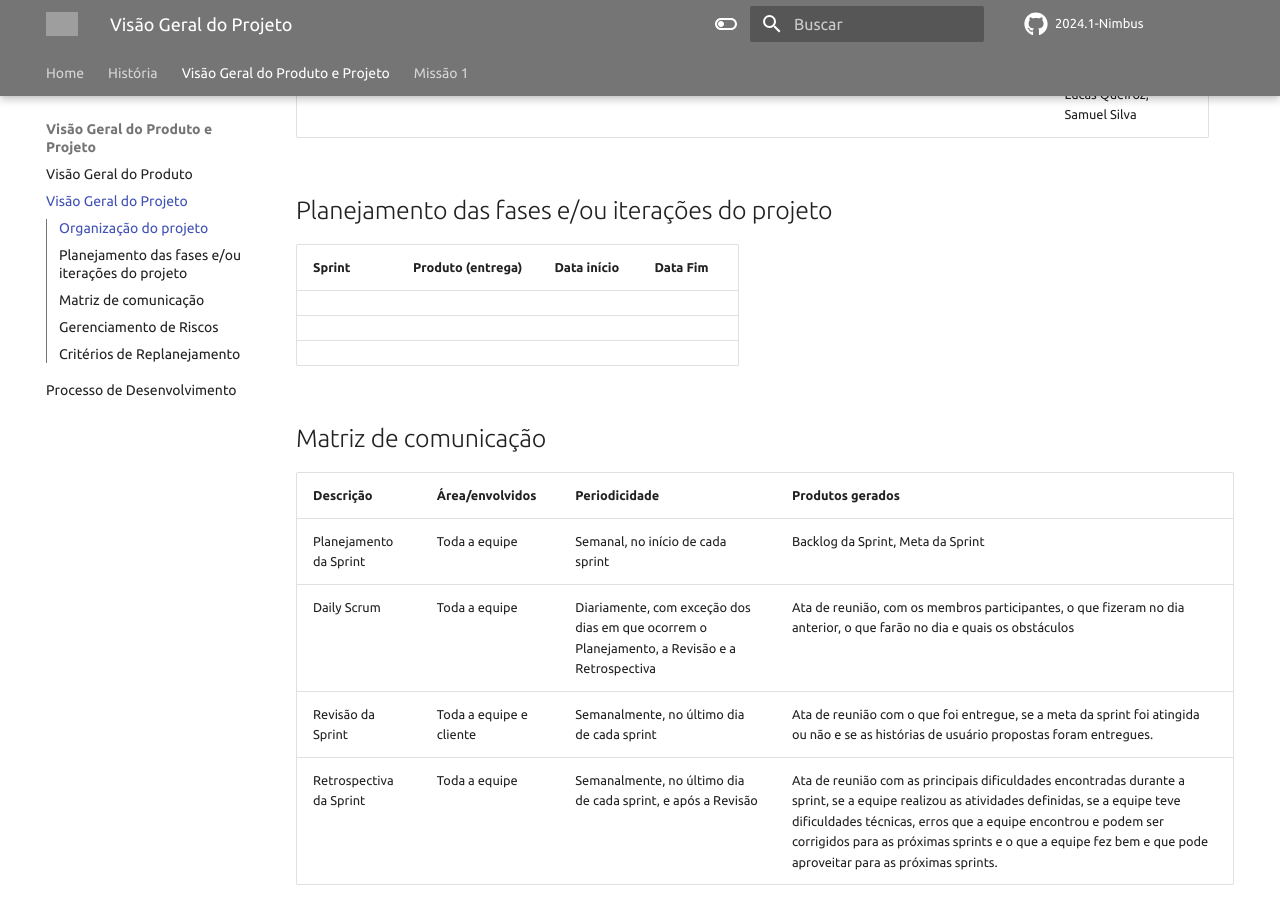
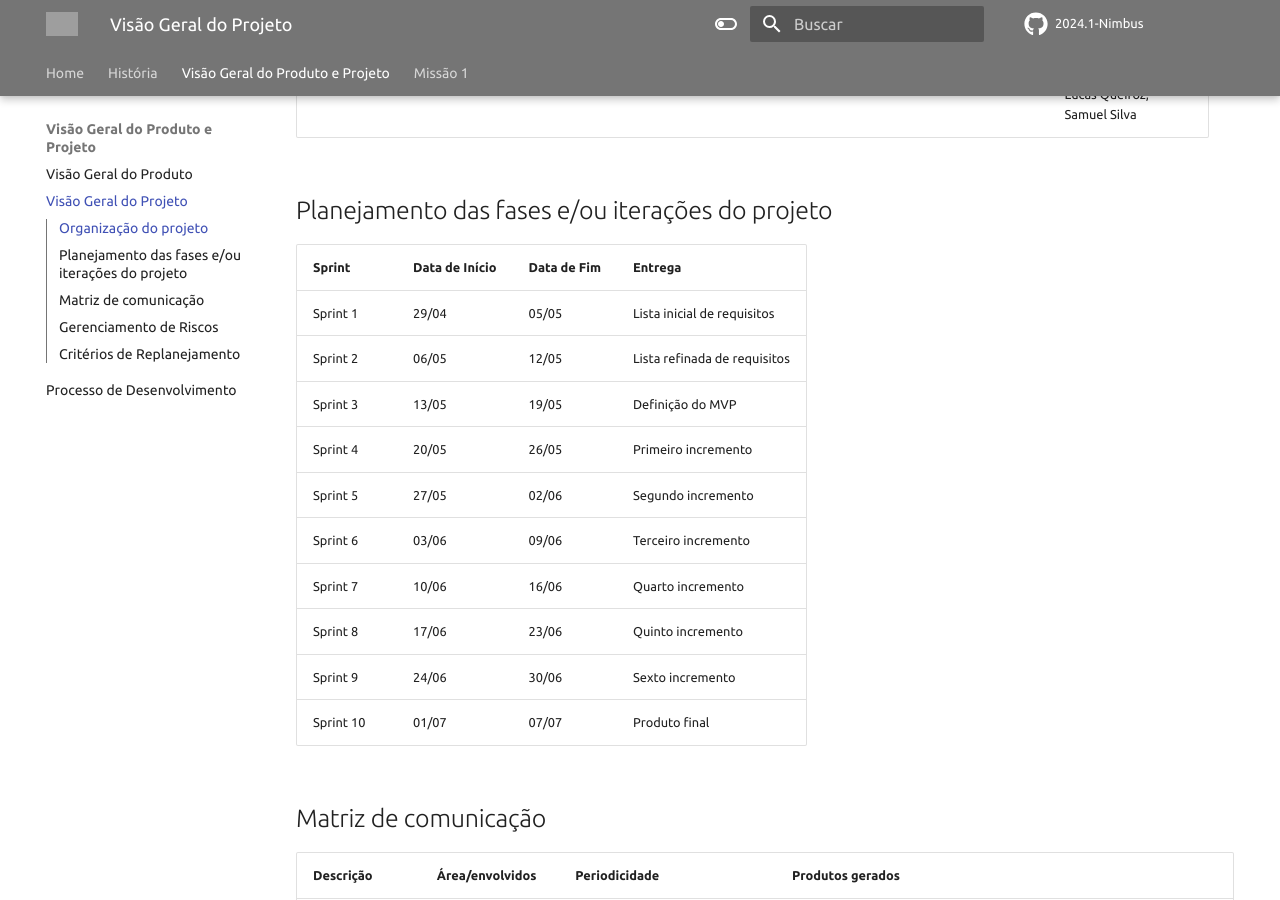
Before and after one commit to mdsreq-fga-unb/2024.1-Nimbus, an MkDocs documentation site: the page built from docs/visao-geral/visao-projeto.md, in a window 1280 px wide and 900 px high, scrolled down 1237 px. Built offline with MkDocs 1.6.1 and Material for MkDocs 9.7.7, drawn with Linux system fonts in a browser that asks for light colours; comment, search, counter and statistics services are not loaded; grey boxes are pictures that could not be loaded.

Commit message:
Adiciona planejamento das sprints
Co-authored-by: Gabriel Moura <gabrielmourajulho2005@gmail.com>

```diff
--- a/docs/visao-geral/visao-projeto.md
+++ b/docs/visao-geral/visao-projeto.md
@@ -13,11 +13,19 @@
 
 ## Planejamento das fases e/ou iterações do projeto
 
-| Sprint | Produto (entrega) | Data início | Data Fim |
-| ------ | ----------------- | ----------- | -------- |
-|        |                   |             |          |
-|        |                   |             |          |
-|        |                   |             |          |
+| Sprint | Data de Início | Data de Fim | Entrega |
+|--------|----------------|-------------|-----------|
+| Sprint 1 | 29/04 | 05/05 | Lista inicial de requisitos |
+| Sprint 2 | 06/05 | 12/05 | Lista refinada de requisitos |
+| Sprint 3 | 13/05 | 19/05 | Definição do MVP |
+| Sprint 4 | 20/05 | 26/05 | Primeiro incremento |
+| Sprint 5 | 27/05 | 02/06 | Segundo incremento |
+| Sprint 6 | 03/06 | 09/06 | Terceiro incremento |
+| Sprint 7 | 10/06 | 16/06 | Quarto incremento |
+| Sprint 8 | 17/06 | 23/06 | Quinto incremento |
+| Sprint 9 | 24/06 | 30/06 | Sexto incremento |
+| Sprint 10 | 01/07 | 07/07 | Produto final |
+
 
 ## Matriz de comunicação
 
```
